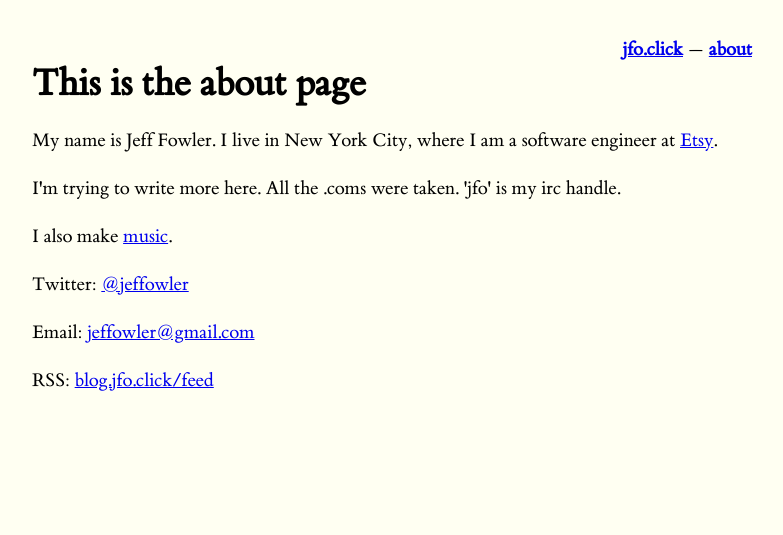
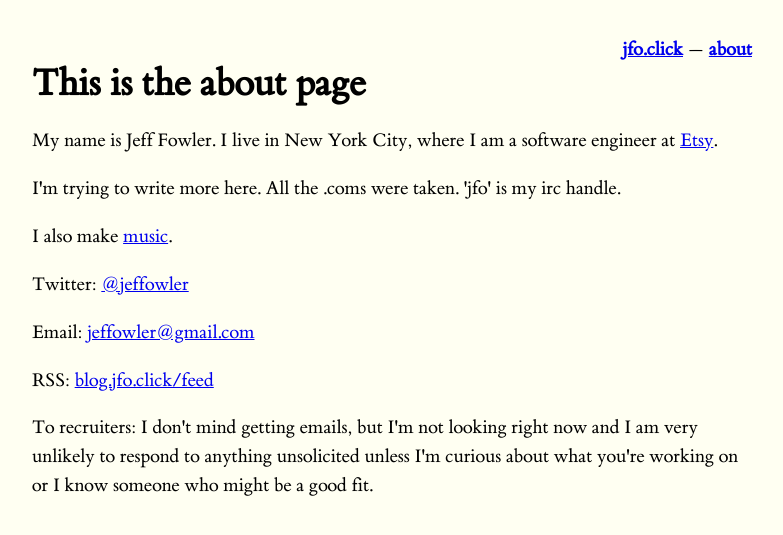
Before and after one commit to jfo/blag, a Jekyll site: the page built from about.html, in a window 1280 px wide. Shown: the top 535 px of the page, without its empty margins (248-1031 px from the left). Built offline with Jekyll 4.4.1, drawn with Linux system fonts in a browser that asks for light colours.

Commit message:
recruiters

```diff
--- a/about.html
+++ b/about.html
@@ -9,3 +9,4 @@ layout: base
 <p>Twitter: <a href="https://twitter.com/jeffowler" target="_blank">@jeffowler</a></p>
 <p>Email: <a href="mailto:jeffowler@gmail.com" target="_blank">jeffowler@gmail.com</a></p>
 <p>RSS: <a href="/feed.xml" target="_blank">blog.jfo.click/feed</a></p>
+<p>To recruiters: I don't mind getting emails, but I'm not looking right now and I am very unlikely to respond to anything unsolicited unless I'm curious about what you're working on or I know someone who might be a good fit.</p>
```
